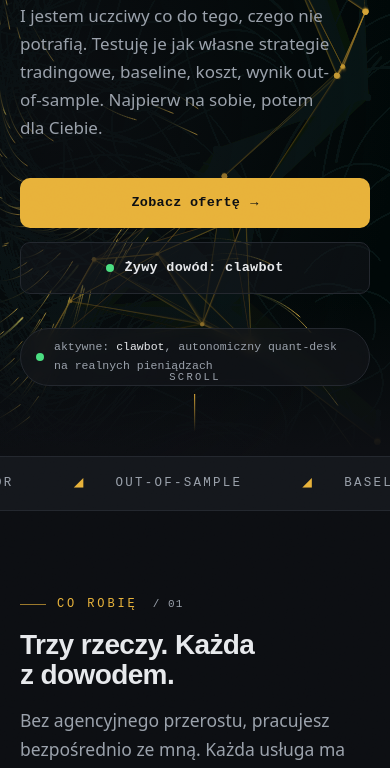
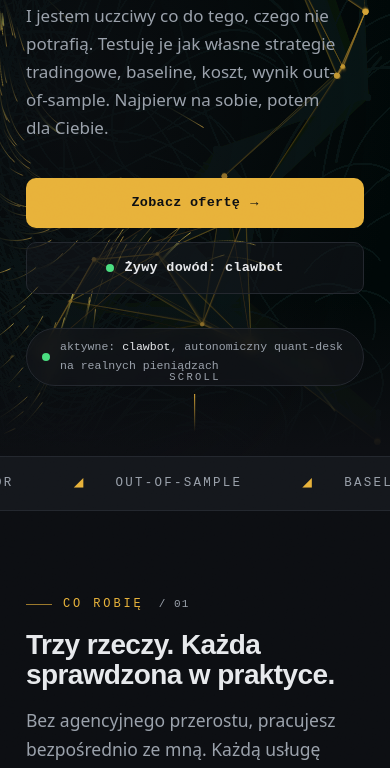
Before and after one commit to rdemb/rdemb.github.io, an Astro site: page / in a window 390 px wide. Shown: the part 325-1093 px from the top of the page. Built offline with nearby package versions, Linux system fonts and the light colour scheme; Astro itself is replaced by a stand-in of ours.

Commit message:
home: łagodniejszy ton copy (PL/EN/DE) + większe marginesy mobilne
Ton: usunięto szorstkie/slangowe frazy zachowując uczciwy głos marki
(ściema→naciąganych wniosków, dowód-nie-obietnica→pokażę w działaniu,
niańczenie→bez nadzoru, "co Cię uwiera"→"co chcesz uprościć").
Responsywność: gutter mobilny .wrap/--gut 20→26px (home, oferta/o-mnie
przez global.css, pracownia) — spójnie z bumpem 16 szablonów na VPS.

Co-Authored-By: Claude Opus 4.8 (1M context) <noreply@anthropic.com>

```diff
--- a/src/pages/index.astro
+++ b/src/pages/index.astro
@@ -275,7 +275,7 @@ footer p.tag{color:var(--muted);font-size:14.5px;max-width:36ch}
   .metrics{grid-template-columns:repeat(2,1fr)}
 }
 @media (max-width:620px){
-  .wrap{padding:0 20px}
+  .wrap{padding:0 26px}
   section.block{padding:74px 0}
   .hero{min-height:auto;padding:48px 0 70px}
   .hero-cta{flex-direction:column;align-items:stretch}
@@ -342,8 +342,8 @@ footer p.tag{color:var(--muted);font-size:14.5px;max-width:36ch}
   <div class="wrap">
     <div class="sec-head reveal">
       <span class="eyebrow idx" data-idx="/ 01" data-i18n="work.eyebrow">Co robię</span>
-      <h2 data-i18n="work.title">Trzy rzeczy. Każda z dowodem.</h2>
-      <p data-i18n="work.lead">Bez agencyjnego przerostu, pracujesz bezpośrednio ze mną. Każda usługa ma działający dowód, nie obietnicę.</p>
+      <h2 data-i18n="work.title">Trzy rzeczy. Każda sprawdzona w praktyce.</h2>
+      <p data-i18n="work.lead">Bez agencyjnego przerostu, pracujesz bezpośrednio ze mną. Każdą usługę mogę pokazać w działaniu, zanim się zdecydujesz.</p>
     </div>
     <div class="cards stagger">
       <div class="tilt"><article class="card">
@@ -351,7 +351,7 @@ footer p.tag{color:var(--muted);font-size:14.5px;max-width:36ch}
         <span class="ctag" data-i18n="work.c1.tag">flagowa · automatyzacja</span>
         <div class="ico"><svg viewBox="0 0 24 24" fill="none" stroke="currentColor" stroke-width="1.6" stroke-linecap="round" stroke-linejoin="round"><rect x="3" y="4" width="18" height="13" rx="2"/><path d="M8 21h8M12 17v4"/><circle cx="8.5" cy="10.5" r="1.4"/><path d="M12 9h5M12 12.5h3"/></svg></div>
         <h3>AI Desk</h3>
-        <p data-i18n="work.c1.desc">Autonomiczny agent pilnuje tego, co dla Ciebie ważne, ceny konkurencji, Twoje metryki, newsy, i wysyła uczciwy brief tam, gdzie już jesteś. Na cronie, z fallbackiem, bez niańczenia.</p>
+        <p data-i18n="work.c1.desc">Autonomiczny agent pilnuje tego, co dla Ciebie ważne, ceny konkurencji, Twoje metryki, newsy, i wysyła uczciwy brief tam, gdzie już jesteś. Na cronie, z fallbackiem, działa bez Twojego nadzoru.</p>
         <div class="badges">
           <b data-i18n="work.c1.b1">clawbot = dowód</b><b data-i18n="work.c1.b2">observe-only</b><b data-i18n="work.c1.b3">Telegram/Slack/mail</b>
         </div>
@@ -371,7 +371,7 @@ footer p.tag{color:var(--muted);font-size:14.5px;max-width:36ch}
         <span class="ctag" data-i18n="work.c3.tag">dane · decyzja</span>
         <div class="ico"><svg viewBox="0 0 24 24" fill="none" stroke="currentColor" stroke-width="1.6" stroke-linecap="round" stroke-linejoin="round"><path d="M4 19V5M4 19h16"/><path d="M7 16l3-4 3 2 4-7"/><circle cx="20" cy="6" r="1.3" fill="currentColor"/></svg></div>
         <h3 data-i18n="work.c3.title">Z danych do decyzji</h3>
-        <p data-i18n="work.c3.desc">Surowe dane → czysty dashboard albo uczciwa analiza z poziomami pewności. Nie pewna ściema, rygor jak w forex-lab.</p>
+        <p data-i18n="work.c3.desc">Surowe dane → czysty dashboard albo uczciwa analiza z poziomami pewności. Bez naciąganych wniosków, z rygorem jak w forex-lab.</p>
         <div class="badges">
           <b data-i18n="work.c3.b1">dashboard</b><b data-i18n="work.c3.b2">analiza</b><b data-i18n="work.c3.b3">jawna niepewność</b>
         </div>
@@ -486,7 +486,7 @@ footer p.tag{color:var(--muted);font-size:14.5px;max-width:36ch}
       <div class="inner">
         <span class="eyebrow" style="justify-content:center" data-i18n="cta.eyebrow">Kontakt</span>
         <h2 data-i18n="cta.title">Masz coś, co powinno być pilnowane albo zautomatyzowane?</h2>
-        <p data-i18n="cta.sub">Napisz w dwóch zdaniach, co Cię uwiera. Odpowiem szczerze, czy umiem to zrobić dobrze, i jak.</p>
+        <p data-i18n="cta.sub">Napisz w dwóch zdaniach, co chcesz uprościć albo rozwiązać. Odpowiem szczerze, czy umiem to zrobić dobrze, i jak.</p>
         <div class="hero-cta">
           <a href="mailto:rdem91@gmail.com" class="btn btn-primary" data-magnetic><span data-i18n="cta.btn">Porozmawiajmy</span><span class="arr">→</span></a>
           <a href="https://x.com/takitamrafal" target="_blank" rel="noopener" class="btn btn-ghost" data-magnetic><span data-i18n="cta.btn2">Napisz na X</span></a>
@@ -550,16 +550,16 @@ const I18N = {
   "hero.cta1":"Zobacz ofertę","hero.cta2":"Żywy dowód: clawbot",
   "hero.status":"aktywne: <b>clawbot</b>, autonomiczny quant-desk na realnych pieniądzach",
   "hero.corner":"osoba algorytmiczna · 52.23°N 21.01°E","hero.scroll":"scroll",
-  "work.eyebrow":"Co robię","work.title":"Trzy rzeczy. Każda z dowodem.",
-  "work.lead":"Bez agencyjnego przerostu, pracujesz bezpośrednio ze mną. Każda usługa ma działający dowód, nie obietnicę.",
+  "work.eyebrow":"Co robię","work.title":"Trzy rzeczy. Każda sprawdzona w praktyce.",
+  "work.lead":"Bez agencyjnego przerostu, pracujesz bezpośrednio ze mną. Każdą usługę mogę pokazać w działaniu, zanim się zdecydujesz.",
   "work.c1.tag":"flagowa · automatyzacja",
-  "work.c1.desc":"Autonomiczny agent pilnuje tego, co dla Ciebie ważne, ceny konkurencji, Twoje metryki, newsy, i wysyła uczciwy brief tam, gdzie już jesteś. Na cronie, z fallbackiem, bez niańczenia.",
+  "work.c1.desc":"Autonomiczny agent pilnuje tego, co dla Ciebie ważne, ceny konkurencji, Twoje metryki, newsy, i wysyła uczciwy brief tam, gdzie już jesteś. Na cronie, z fallbackiem, działa bez Twojego nadzoru.",
   "work.c1.b1":"clawbot = dowód","work.c1.b2":"observe-only","work.c1.b3":"Telegram/Slack/mail",
   "work.c2.tag":"web · multilingual","work.c2.title":"Strony, które wyglądają jak zaprojektowane",
   "work.c2.desc":"Wyróżniająca tożsamość, ruch z sensem, szybkość, DE/PL/EN. Strona, którą właśnie czytasz, jest dowodem.",
   "work.c2.b1":"Astro/static","work.c2.b2":"DE/PL/EN","work.c2.b3":"Lighthouse 95+",
   "work.c3.tag":"dane · decyzja","work.c3.title":"Z danych do decyzji",
-  "work.c3.desc":"Surowe dane → czysty dashboard albo uczciwa analiza z poziomami pewności. Nie pewna ściema, rygor jak w forex-lab.",
+  "work.c3.desc":"Surowe dane → czysty dashboard albo uczciwa analiza z poziomami pewności. Bez naciąganych wniosków, z rygorem jak w forex-lab.",
   "work.c3.b1":"dashboard","work.c3.b2":"analiza","work.c3.b3":"jawna niepewność",
   "proof.eyebrow":"Dowód flagowy","proof.title":"· autonomiczny quant-desk",
   "proof.txt":"Zbudowałem go dla siebie: codzienne briefy rynkowe na Telegram, trzy warstwy (quant / kontekst / narracja) nigdy zlane, synteza Claude z twardym fallbackiem. Chodzi na cronie, na realnych pieniądzach. To wzorzec każdego AI Desk, który zbuduję dla Ciebie.",
@@ -575,7 +575,7 @@ const I18N = {
   "notes.eyebrow":"Najnowsze pisanie","notes.title":"Notatnik, projekty i refleksje.",
   "notes.k.proj":"projekt","notes.k.refl":"refleksja","notes.n2":"Po co ten blog","notes.n4":"Czym LLM różni się od MOCPS",
   "cta.eyebrow":"Kontakt","cta.title":"Masz coś, co powinno być pilnowane albo zautomatyzowane?",
-  "cta.sub":"Napisz w dwóch zdaniach, co Cię uwiera. Odpowiem szczerze, czy umiem to zrobić dobrze, i jak.","cta.btn":"Porozmawiajmy","cta.btn2":"Napisz na X","proof.cta":"Zobacz projekt: clawbot",
+  "cta.sub":"Napisz w dwóch zdaniach, co chcesz uprościć albo rozwiązać. Odpowiem szczerze, czy umiem to zrobić dobrze, i jak.","cta.btn":"Porozmawiajmy","cta.btn2":"Napisz na X","proof.cta":"Zobacz projekt: clawbot",
   "foot.tag":"Studio + lab + notatnik. Uczciwość zamiast hype.","foot.h1":"Nawigacja","foot.h2":"Kontakt",
   "foot.note":"Wszystkie wyniki, też negatywne, zapisane."
  },
@@ -587,16 +587,16 @@ const I18N = {
   "hero.cta1":"See services","hero.cta2":"Living proof: clawbot",
   "hero.status":"live: <b>clawbot</b>, autonomous quant-desk on real money",
   "hero.corner":"algorithmic person · 52.23°N 21.01°E","hero.scroll":"scroll",
-  "work.eyebrow":"What I do","work.title":"Three things. Each with proof.",
-  "work.lead":"No agency bloat, you work directly with me. Every service ships with working proof, not a promise.",
+  "work.eyebrow":"What I do","work.title":"Three things. Each proven in practice.",
+  "work.lead":"No agency bloat, you work directly with me. Every service is something I can show you working, before you commit.",
   "work.c1.tag":"flagship · automation",
-  "work.c1.desc":"An autonomous agent watches what matters to you, competitor prices, your metrics, news, and sends an honest brief where you already are. On a cron, with a fallback, no babysitting.",
+  "work.c1.desc":"An autonomous agent watches what matters to you, competitor prices, your metrics, news, and sends an honest brief where you already are. On a cron, with a fallback, it runs unattended.",
   "work.c1.b1":"clawbot = proof","work.c1.b2":"observe-only","work.c1.b3":"Telegram/Slack/mail",
   "work.c2.tag":"web · multilingual","work.c2.title":"Sites that look designed",
   "work.c2.desc":"A distinctive identity, motion with meaning, speed, DE/PL/EN. The page you're reading is the proof.",
   "work.c2.b1":"Astro/static","work.c2.b2":"DE/PL/EN","work.c2.b3":"Lighthouse 95+",
   "work.c3.tag":"data · decision","work.c3.title":"From data to decision",
-  "work.c3.desc":"Raw data → a clean dashboard or an honest analysis with confidence levels. Not confident nonsense, rigor like in forex-lab.",
+  "work.c3.desc":"Raw data → a clean dashboard or an honest analysis with confidence levels. No false certainty, the same rigor as in forex-lab.",
   "work.c3.b1":"dashboard","work.c3.b2":"analysis","work.c3.b3":"explicit uncertainty",
   "proof.eyebrow":"Flagship proof","proof.title":"· an autonomous quant-desk",
   "proof.txt":"I built it for myself: daily market briefs to Telegram, three layers (quant / context / narrative) never blended, Claude synthesis with a hard fallback. It runs on a cron, on real money. It's the blueprint of every AI Desk I'll build for you.",
@@ -612,7 +612,7 @@ const I18N = {
   "notes.eyebrow":"Latest writing","notes.title":"Notebook, projects and reflections.",
   "notes.k.proj":"project","notes.k.refl":"reflection","notes.n2":"Why this blog","notes.n4":"How an LLM differs from MOCPS",
   "cta.eyebrow":"Contact","cta.title":"Got something that should be watched or automated?",
-  "cta.sub":"Write in two sentences what's bugging you. I'll answer honestly whether I can do it well, and how.","cta.btn":"Let's talk","cta.btn2":"Message on X","proof.cta":"See the project: clawbot",
+  "cta.sub":"Write in two sentences what you'd like to solve or simplify. I'll answer honestly whether I can do it well, and how.","cta.btn":"Let's talk","cta.btn2":"Message on X","proof.cta":"See the project: clawbot",
   "foot.tag":"Studio + lab + notebook. Honesty over hype.","foot.h1":"Navigation","foot.h2":"Contact",
   "foot.note":"All results, negative ones too, on the record."
  },
@@ -624,16 +624,16 @@ const I18N = {
   "hero.cta1":"Leistungen ansehen","hero.cta2":"Lebender Beweis: clawbot",
   "hero.status":"aktiv: <b>clawbot</b>, autonomer Quant-Desk mit echtem Geld",
   "hero.corner":"algorithmischer Mensch · 52.23°N 21.01°E","hero.scroll":"scroll",
-  "work.eyebrow":"Was ich mache","work.title":"Drei Dinge. Jedes mit Beweis.",
-  "work.lead":"Kein Agentur-Ballast, du arbeitest direkt mit mir. Jede Leistung kommt mit funktionierendem Beweis, nicht mit einem Versprechen.",
+  "work.eyebrow":"Was ich mache","work.title":"Drei Dinge. Jedes in der Praxis erprobt.",
+  "work.lead":"Kein Agentur-Ballast, du arbeitest direkt mit mir. Jede Leistung kann ich dir vorab in Aktion zeigen.",
   "work.c1.tag":"Flaggschiff · Automatisierung",
-  "work.c1.desc":"Ein autonomer Agent überwacht, was für dich zählt, Konkurrenzpreise, deine Metriken, News, und schickt ein ehrliches Briefing dorthin, wo du schon bist. Per Cron, mit Fallback, ohne Babysitting.",
+  "work.c1.desc":"Ein autonomer Agent überwacht, was für dich zählt, Konkurrenzpreise, deine Metriken, News, und schickt ein ehrliches Briefing dorthin, wo du schon bist. Per Cron, mit Fallback, läuft unbeaufsichtigt.",
   "work.c1.b1":"clawbot = Beweis","work.c1.b2":"observe-only","work.c1.b3":"Telegram/Slack/Mail",
   "work.c2.tag":"web · multilingual","work.c2.title":"Seiten, die wie gestaltet aussehen",
   "work.c2.desc":"Eine unverwechselbare Identität, Bewegung mit Sinn, Tempo, DE/PL/EN. Die Seite, die du gerade liest, ist der Beweis.",
   "work.c2.b1":"Astro/static","work.c2.b2":"DE/PL/EN","work.c2.b3":"Lighthouse 95+",
   "work.c3.tag":"Daten · Entscheidung","work.c3.title":"Von Daten zur Entscheidung",
-  "work.c3.desc":"Rohdaten → ein sauberes Dashboard oder eine ehrliche Analyse mit Konfidenzniveaus. Kein selbstsicherer Unsinn, Rigorosität wie im forex-lab.",
+  "work.c3.desc":"Rohdaten → ein sauberes Dashboard oder eine ehrliche Analyse mit Konfidenzniveaus. Keine vorgetäuschte Sicherheit, dieselbe Sorgfalt wie im forex-lab.",
   "work.c3.b1":"Dashboard","work.c3.b2":"Analyse","work.c3.b3":"explizite Unsicherheit",
   "proof.eyebrow":"Flaggschiff-Beweis","proof.title":"· ein autonomer Quant-Desk",
   "proof.txt":"Ich habe ihn für mich gebaut: tägliche Markt-Briefings auf Telegram, drei Schichten (Quant / Kontext / Narrativ) nie vermischt, Claude-Synthese mit hartem Fallback. Läuft per Cron, mit echtem Geld. Das ist die Blaupause jedes AI Desk, den ich für dich baue.",
@@ -649,7 +649,7 @@ const I18N = {
   "notes.eyebrow":"Neueste Texte","notes.title":"Notizbuch, Projekte und Reflexionen.",
   "notes.k.proj":"Projekt","notes.k.refl":"Reflexion","notes.n2":"Wozu dieser Blog","notes.n4":"Wie sich ein LLM von MOCPS unterscheidet",
   "cta.eyebrow":"Kontakt","cta.title":"Hast du etwas, das überwacht oder automatisiert werden sollte?",
-  "cta.sub":"Schreib in zwei Sätzen, was dich stört. Ich antworte ehrlich, ob ich es gut kann, und wie.","cta.btn":"Lass uns reden","cta.btn2":"Auf X schreiben","proof.cta":"Projekt ansehen: clawbot",
+  "cta.sub":"Schreib in zwei Sätzen, was du lösen oder vereinfachen möchtest. Ich antworte ehrlich, ob ich es gut kann, und wie.","cta.btn":"Lass uns reden","cta.btn2":"Auf X schreiben","proof.cta":"Projekt ansehen: clawbot",
   "foot.tag":"Studio + Lab + Notizbuch. Ehrlichkeit statt Hype.","foot.h1":"Navigation","foot.h2":"Kontakt",
   "foot.note":"Alle Ergebnisse, auch negative, dokumentiert."
  }
--- a/src/pages/pracownia.astro
+++ b/src/pages/pracownia.astro
@@ -29,7 +29,7 @@ import SiteNav from '../components/SiteNav.astro';
   --accent-2:#ff6a3d;
 
   --maxw:1340px;
-  --gut:clamp(20px,5vw,72px);
+  --gut:clamp(26px,5vw,72px);
   --sans:"Space Grotesk Variable",system-ui,sans-serif;
   --mono:"JetBrains Mono Variable",ui-monospace,monospace;
   --ease:cubic-bezier(.22,1,.36,1);
--- a/src/styles/global.css
+++ b/src/styles/global.css
@@ -165,7 +165,7 @@ footer p.tag{color:var(--muted); font-size:14px; max-width:34ch}
   .note .date{grid-column:1/-1; order:-1}
 }
 @media (max-width:560px){
-  .wrap{padding:0 20px}
+  .wrap{padding:0 26px}
   section{padding:68px 0}
   .hero{padding:48px 0 60px}
   .metrics{grid-template-columns:1fr}
```
